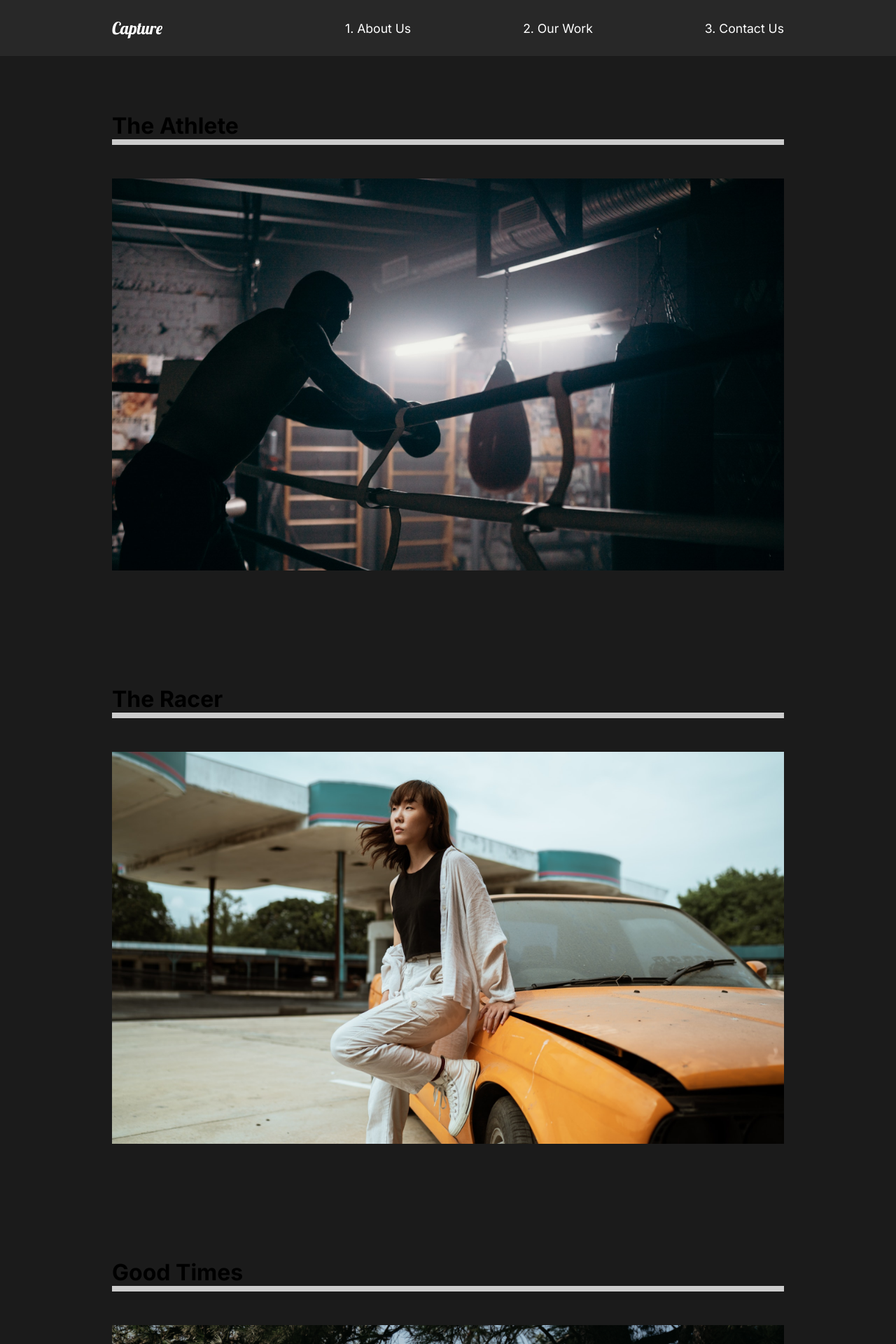
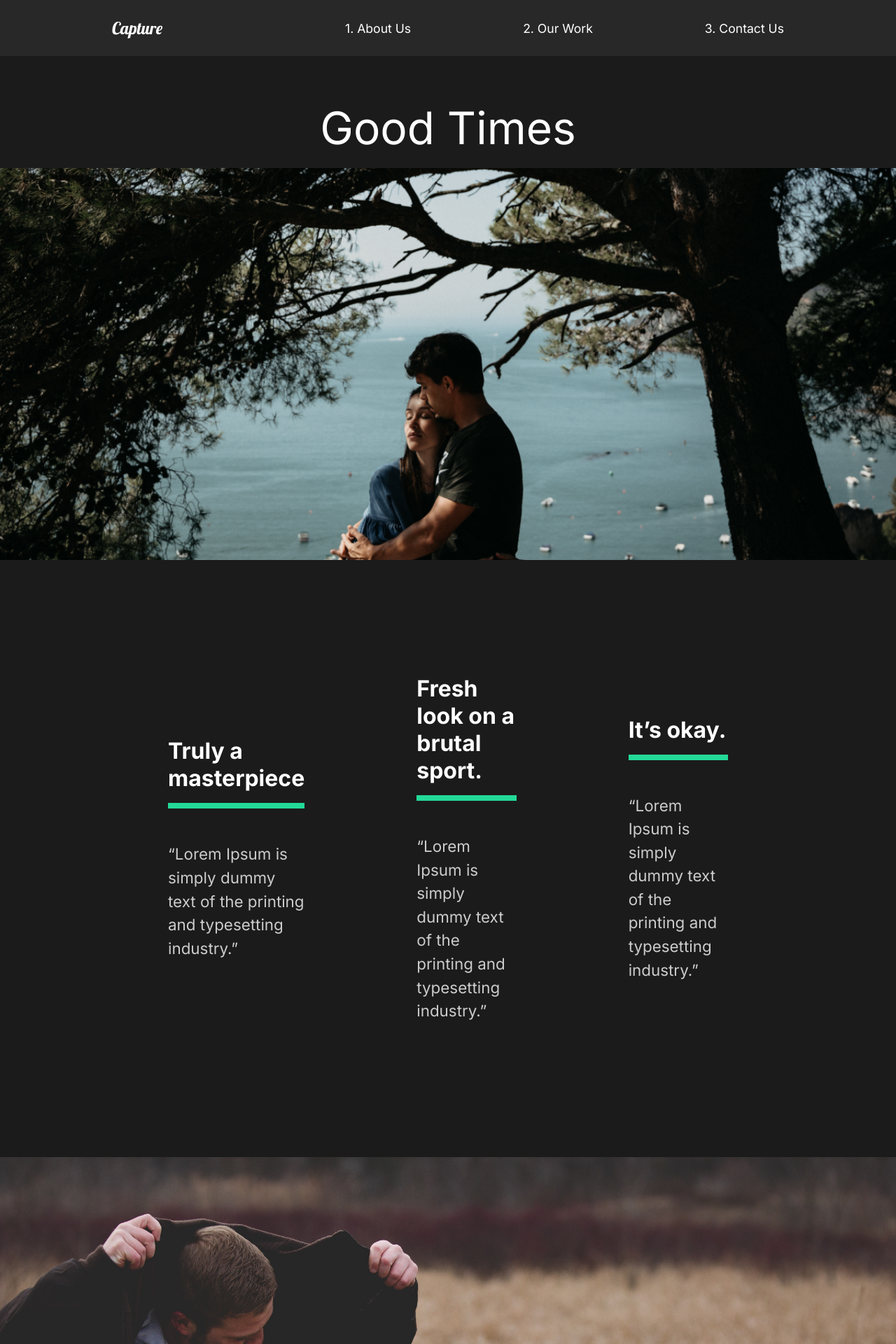
Before and after one commit to arggeo/react-portfolio-website, a React (Create React App) app: page /work/good-times in a window 1280 px wide. Shown: the top 1920 px of the page at 70% size. Built offline with nearby package versions, Linux system fonts and the light colour scheme.

Commit message:
Added dynamic single movie page template

```diff
--- a/src/App.js
+++ b/src/App.js
@@ -7,6 +7,7 @@
 import AboutUs from './pages/AboutUs';
 import ContactUs from './pages/ContactUs';
 import OurWork from './pages/OurWork';
+import MovieDetails from './pages/MovieDetails';
 
 // Import Components
 import Nav from './components/Nav';
@@ -23,8 +24,11 @@
                 <Route path="/" exact>
                     <AboutUs />
                 </Route>
-                <Route path="/work">
+                <Route path="/work" exact>
                     <OurWork />
+                </Route>
+                <Route path="/work/:id">
+                    <MovieDetails />
                 </Route>
                 <Route path="/contact">
                     <ContactUs />
--- /dev/null
+++ b/src/movieState.js
@@ -0,0 +1,81 @@
+//Import Images
+import athlete from './img/athlete-small.png';
+import goodTimes from './img/goodtimes-small.png';
+import theRacer from './img/theracer-small.png';
+import athlete2 from './img/athlete2.png';
+import goodTimes2 from './img/good-times2.jpg';
+import theRacer2 from './img/the-racer2.jpg';
+
+export const MovieState = () => {
+    return [
+        {
+            title: 'The Athlete',
+            mainImg: athlete,
+            secondaryImg: athlete2,
+            url: '/work/the-athlete',
+            awards: [
+                {
+                    title: 'Truly a masterpiece',
+                    description:
+                        '“Lorem Ipsum is simply dummy text of the printing and typesetting industry.”',
+                },
+                {
+                    title: 'Fresh look on a brutal sport.',
+                    description:
+                        '“Lorem Ipsum is simply dummy text of the printing and typesetting industry.”',
+                },
+                {
+                    title: 'It’s okay.',
+                    description:
+                        '“Lorem Ipsum is simply dummy text of the printing and typesetting industry.”',
+                },
+            ],
+        },
+        {
+            title: 'Good Times',
+            mainImg: goodTimes,
+            url: '/work/good-times',
+            secondaryImg: goodTimes2,
+            awards: [
+                {
+                    title: 'Truly a masterpiece',
+                    description:
+                        '“Lorem Ipsum is simply dummy text of the printing and typesetting industry.”',
+                },
+                {
+                    title: 'Fresh look on a brutal sport.',
+                    description:
+                        '“Lorem Ipsum is simply dummy text of the printing and typesetting industry.”',
+                },
+                {
+                    title: 'It’s okay.',
+                    description:
+                        '“Lorem Ipsum is simply dummy text of the printing and typesetting industry.”',
+                },
+            ],
+        },
+        {
+            title: 'The Racer',
+            mainImg: theRacer,
+            url: '/work/the-racer',
+            secondaryImg: theRacer2,
+            awards: [
+                {
+                    title: 'Truly a masterpiece',
+                    description:
+                        '“Lorem Ipsum is simply dummy text of the printing and typesetting industry.”',
+                },
+                {
+                    title: 'Fresh look on a brutal sport.',
+                    description:
+                        '“Lorem Ipsum is simply dummy text of the printing and typesetting industry.”',
+                },
+                {
+                    title: 'It’s okay.',
+                    description:
+                        '“Lorem Ipsum is simply dummy text of the printing and typesetting industry.”',
+                },
+            ],
+        },
+    ];
+};
--- /dev/null
+++ b/src/pages/MovieDetails.js
@@ -0,0 +1,122 @@
+import React, { useState, useEffect } from 'react';
+
+// Styled Components
+import styled from 'styled-components';
+
+// Import Router
+import { useHistory } from 'react-router-dom';
+
+// Import Movies
+import { MovieState } from '../movieState';
+
+const MovieDetails = () => {
+
+    const history = useHistory();
+    const url = history.location.pathname;
+    const [movies, setMovies] = useState(MovieState);
+    const [movie, setMovie] = useState(null);
+
+    // useEffect
+    useEffect(() => {
+        const currentMovie = movies.filter(stateMovie => stateMovie.url === url);
+        setMovie(currentMovie[0]);
+    }, [movies, url]);
+
+    return (
+        <>
+            {movie && (
+                <Details>
+                    <Headline>
+                        <h2>{movie.title}</h2>
+                        <img src={movie.mainImg} alt={movie.title} />
+                    </Headline>
+                    <Awards>
+                        {movie.awards.map(award => (
+                            <Award
+                                title={award.title}
+                                description={award.description}
+                                key={award.title}
+                            />
+                        ))}
+                    </Awards>
+                    <ImageDisplay>
+                        <img src={movie.secondaryImg} />
+                    </ImageDisplay>
+                </Details>
+            )}
+        </>
+    );
+}
+
+const Award = ({ title, description }) => {
+    return (
+        <StyledAward>
+            <h3>{title}</h3>
+            <div className="line"></div>
+            <p>{description}</p>
+        </StyledAward>
+    );
+}
+
+const Details = styled.div`
+  color: #fff;
+`;
+
+const Headline = styled.div`
+  min-height: 90vh;
+  padding-top: 20vh;
+  position: relative;
+
+  h2 {
+    position: absolute;
+    top: 10%;
+    left: 50%;
+    transform: translate(-50%, -10%);
+  }
+
+  img {
+    width: 100%;
+    height: 70vh;
+    object-fit: cover;
+    object-position: center bottom;
+  }
+`;
+
+const Awards = styled.div`
+  min-height: 80vh;
+  display: flex;
+  align-items: center;
+  justify-content: space-around;
+  margin: 5rem 10rem;
+`;
+
+const StyledAward = styled.div`
+  padding: 5rem;
+
+  h3 {
+    font-size: 2rem;
+  }
+
+  .line {
+    width: 100%;
+    background: #23d997;
+    height: 0.5rem;
+    margin: 1rem 0;
+  }
+
+  p {
+    padding: 2rem 0;
+  }
+`;
+
+const ImageDisplay = styled.div`
+  min-height: 50vh;
+
+  img {
+    width: 100%;
+    height: 100vh;
+    object-fit: cover;
+  }
+`;
+
+export default MovieDetails;
--- a/src/pages/OurWork.js
+++ b/src/pages/OurWork.js
@@ -15,23 +15,23 @@
     return (
         <Work>
             <Movie>
-                <h1>The Athlete</h1>
+                <h2>The Athlete</h2>
                 <div className="line"></div>
-                <Link>
+                <Link to="/work/the-athlete">
                     <img src={athlete} alt="athlete"/>
                 </Link>
             </Movie>
             <Movie>
-                <h1>The Racer</h1>
+                <h2>The Racer</h2>
                 <div className="line"></div>
-                <Link>
+                <Link to="/work/the-racer">
                     <img src={theRacer} alt="The Racer"/>
                 </Link>
             </Movie>
             <Movie>
-                <h1>Good Times</h1>
+                <h2>Good Times</h2>
                 <div className="line"></div>
-                <Link>
+                <Link to="/work/good-times">
                     <img src={goodTimes} alt="Good Times"/>
                 </Link>
             </Movie>
@@ -46,6 +46,8 @@
 
   h2 {
     padding: 1rem 0;
+    text-align: center;
+    color: #fff;
   }
 `;
 
```
